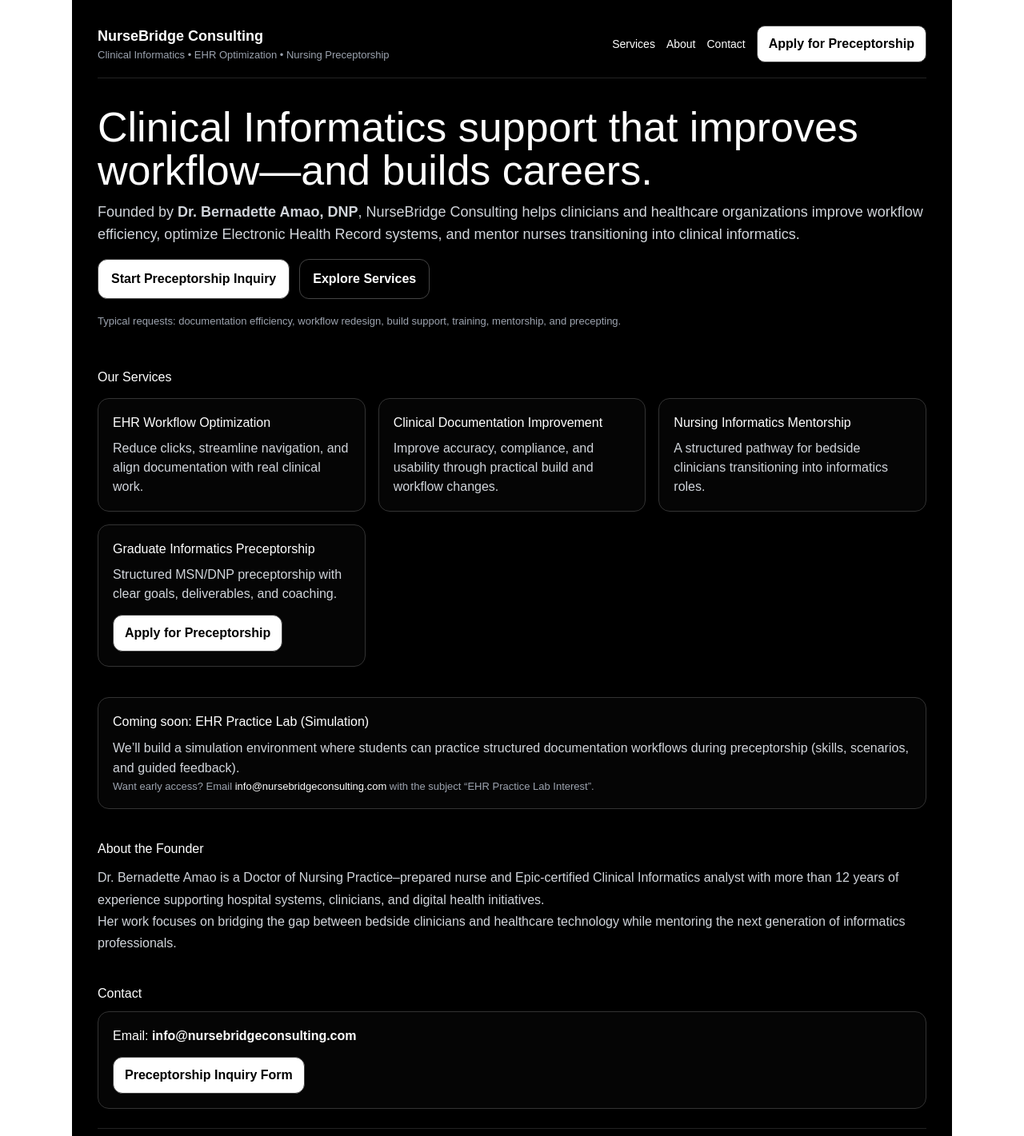
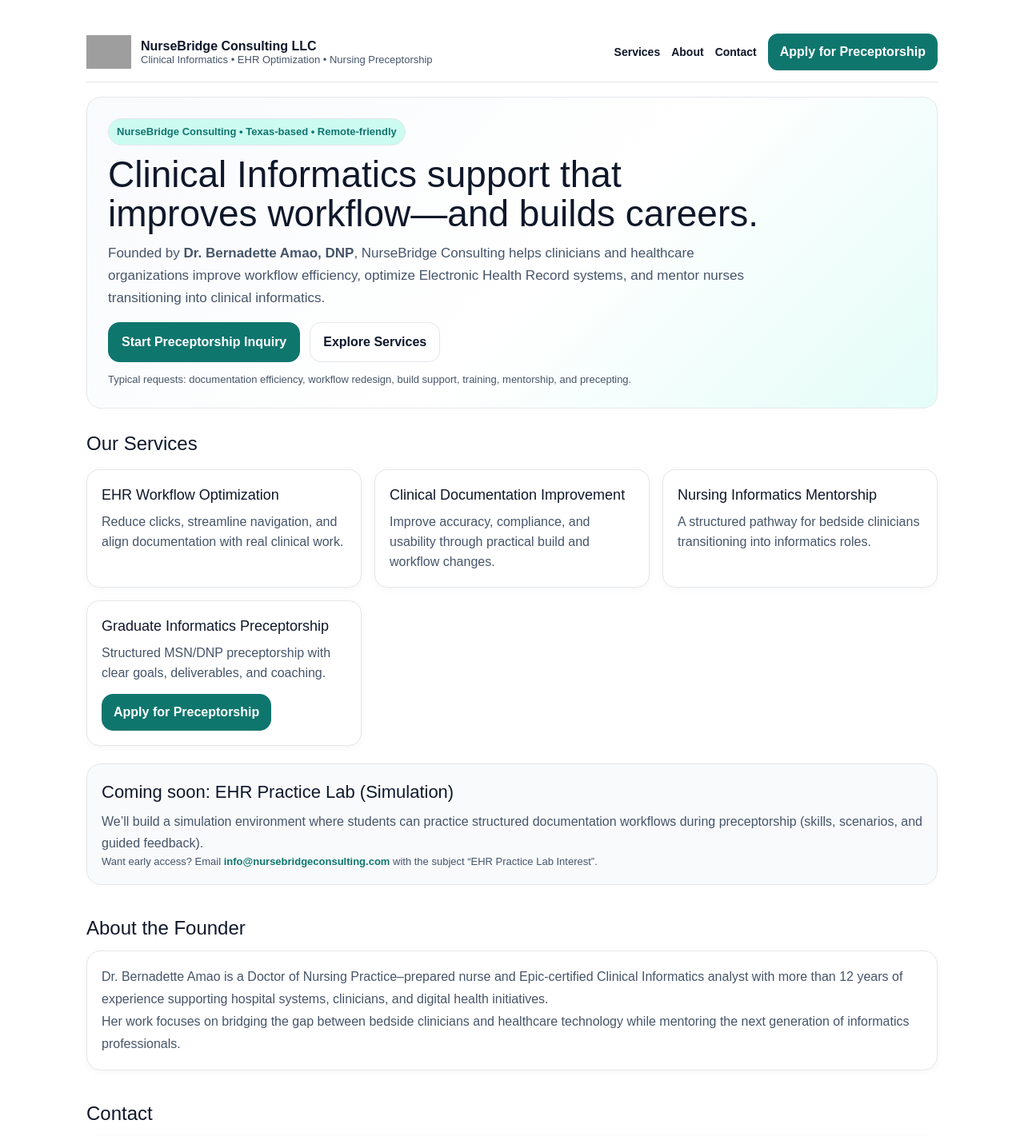
Before and after one commit to bamao33-hub/nursebridge-web, a Next.js app: page / in a window 1280 px wide. Shown: the top 1421 px of the page at 80% size. Built offline with nearby package versions, Linux system fonts and the light colour scheme; grey boxes are pictures that could not be loaded.

Commit message:
Update page.tsx

```diff
--- a/app/page.tsx
+++ b/app/page.tsx
@@ -1,47 +1,76 @@
 import Link from "next/link";
 
 export default function Home() {
+  const teal = "#0f766e"; // teal-700-ish
+  const tealSoft = "#ccfbf1"; // teal-100-ish
+  const ink = "#0f172a"; // slate-900
+  const muted = "#475569"; // slate-600
+  const border = "#e5e7eb"; // gray-200
+  const bg = "#ffffff";
+  const bgSoft = "#f8fafc"; // slate-50
+
   return (
     <main
       style={{
         fontFamily: "Arial, sans-serif",
-        padding: "32px",
-        maxWidth: "1100px",
+        padding: "28px",
+        maxWidth: "1120px",
         margin: "0 auto",
-        color: "white",
-        backgroundColor: "black",
+        color: ink,
+        backgroundColor: bg,
       }}
     >
-      {/* Top Nav */}
+      {/* Top Nav (sticky) */}
       <header
+        style={{
+          position: "sticky",
+          top: 0,
+          zIndex: 20,
+          backgroundColor: bg,
+          borderBottom: `1px solid ${border}`,
+          padding: "14px 0",
+          marginBottom: "18px",
+        }}
+      >
+        <div
           style={{
             display: "flex",
             justifyContent: "space-between",
+            gap: "16px",
             alignItems: "center",
-          gap: "16px",
-          paddingBottom: "18px",
-          borderBottom: "1px solid #222",
-          position: "sticky",
-          top: 0,
-          backgroundColor: "black",
-          zIndex: 10,
+            flexWrap: "wrap",
           }}
         >
-        <div style={{ display: "flex", flexDirection: "column" }}>
-          <span style={{ fontSize: "18px", fontWeight: 700 }}>NurseBridge Consulting</span>
-          <span style={{ color: "#9ca3af", fontSize: "13px" }}>
+          {/* Brand */}
+          <div style={{ display: "flex", alignItems: "center", gap: "12px" }}>
+            {/* Logo (place file in /public/logo.jpg) */}
+            <img
+              src="/logo.jpg"
+              alt="NurseBridge Consulting LLC"
+              style={{
+                height: "42px",
+                width: "auto",
+                display: "block",
+              }}
+            />
+
+            <div style={{ lineHeight: 1.2 }}>
+              <div style={{ fontSize: "16px", fontWeight: 800 }}>NurseBridge Consulting LLC</div>
+              <div style={{ fontSize: "13px", color: muted }}>
                 Clinical Informatics • EHR Optimization • Nursing Preceptorship
-          </span>
+              </div>
+            </div>
           </div>
 
+          {/* Nav */}
           <nav style={{ display: "flex", gap: "14px", alignItems: "center", flexWrap: "wrap" }}>
-          <a href="#services" style={{ color: "white", textDecoration: "none", fontSize: "14px" }}>
+            <a href="#services" style={{ color: ink, textDecoration: "none", fontSize: "14px", fontWeight: 600 }}>
               Services
             </a>
-          <a href="#about" style={{ color: "white", textDecoration: "none", fontSize: "14px" }}>
+            <a href="#about" style={{ color: ink, textDecoration: "none", fontSize: "14px", fontWeight: 600 }}>
               About
             </a>
-          <a href="#contact" style={{ color: "white", textDecoration: "none", fontSize: "14px" }}>
+            <a href="#contact" style={{ color: ink, textDecoration: "none", fontSize: "14px", fontWeight: 600 }}>
               Contact
             </a>
 
@@ -50,29 +79,56 @@ export default function Home() {
               style={{
                 display: "inline-block",
                 padding: "10px 14px",
-              borderRadius: "10px",
-              backgroundColor: "white",
-              color: "black",
-              fontWeight: 700,
+                borderRadius: "12px",
+                backgroundColor: teal,
+                color: "white",
+                fontWeight: 800,
                 textDecoration: "none",
-              border: "1px solid #444",
+                border: `1px solid ${teal}`,
               }}
             >
               Apply for Preceptorship
             </Link>
           </nav>
+        </div>
       </header>
 
       {/* Hero */}
-      <section style={{ paddingTop: "34px", paddingBottom: "22px" }}>
-        <h1 style={{ fontSize: "52px", margin: "0 0 10px 0", lineHeight: 1.05 }}>
+      <section
+        style={{
+          border: `1px solid ${border}`,
+          borderRadius: "18px",
+          padding: "26px",
+          background: `linear-gradient(135deg, ${bgSoft} 0%, ${bg} 55%, ${tealSoft} 140%)`,
+        }}
+      >
+        <div style={{ maxWidth: "820px" }}>
+          <div
+            style={{
+              display: "inline-flex",
+              alignItems: "center",
+              gap: "8px",
+              padding: "6px 10px",
+              borderRadius: "999px",
+              backgroundColor: tealSoft,
+              color: teal,
+              border: `1px solid ${border}`,
+              fontSize: "13px",
+              fontWeight: 700,
+              marginBottom: "12px",
+            }}
+          >
+            NurseBridge Consulting • Texas-based • Remote-friendly
+          </div>
+
+          <h1 style={{ fontSize: "46px", margin: "0 0 10px 0", lineHeight: 1.08 }}>
             Clinical Informatics support that improves workflow—and builds careers.
           </h1>
 
-        <p style={{ fontSize: "18px", lineHeight: 1.6, color: "#d1d5db", marginTop: 0 }}>
-          Founded by <strong>Dr. Bernadette Amao, DNP</strong>, NurseBridge Consulting helps clinicians and
-          healthcare organizations improve workflow efficiency, optimize Electronic Health Record systems,
-          and mentor nurses transitioning into clinical informatics.
+          <p style={{ fontSize: "17px", lineHeight: 1.65, color: muted, margin: 0 }}>
+            Founded by <strong>Dr. Bernadette Amao, DNP</strong>, NurseBridge Consulting helps clinicians and healthcare
+            organizations improve workflow efficiency, optimize Electronic Health Record systems, and mentor nurses
+            transitioning into clinical informatics.
           </p>
 
           <div style={{ display: "flex", gap: "12px", flexWrap: "wrap", marginTop: "16px" }}>
@@ -81,12 +137,12 @@ export default function Home() {
               style={{
                 display: "inline-block",
                 padding: "12px 16px",
-              borderRadius: "12px",
-              backgroundColor: "white",
-              color: "black",
-              fontWeight: 800,
+                borderRadius: "14px",
+                backgroundColor: teal,
+                color: "white",
+                fontWeight: 900,
                 textDecoration: "none",
-              border: "1px solid #444",
+                border: `1px solid ${teal}`,
               }}
             >
               Start Preceptorship Inquiry
@@ -97,26 +153,28 @@ export default function Home() {
               style={{
                 display: "inline-block",
                 padding: "12px 16px",
-              borderRadius: "12px",
-              backgroundColor: "black",
-              color: "white",
-              fontWeight: 700,
+                borderRadius: "14px",
+                backgroundColor: "white",
+                color: ink,
+                fontWeight: 800,
                 textDecoration: "none",
-              border: "1px solid #444",
+                border: `1px solid ${border}`,
               }}
             >
               Explore Services
             </a>
           </div>
 
-        <div style={{ marginTop: "18px", color: "#9ca3af", fontSize: "13px" }}>
-          Typical requests: documentation efficiency, workflow redesign, build support, training, mentorship, and precepting.
+          <div style={{ marginTop: "12px", color: muted, fontSize: "13px" }}>
+            Typical requests: documentation efficiency, workflow redesign, build support, training, mentorship, and
+            precepting.
+          </div>
         </div>
       </section>
 
       {/* Services */}
-      <section id="services" style={{ paddingTop: "26px", paddingBottom: "12px" }}>
-        <h2 style={{ marginTop: 0, marginBottom: "14px" }}>Our Services</h2>
+      <section id="services" style={{ scrollMarginTop: "90px", paddingTop: "26px", paddingBottom: "10px" }}>
+        <h2 style={{ marginTop: 0, marginBottom: "14px", fontSize: "24px" }}>Our Services</h2>
 
         <div
           style={{
@@ -147,14 +205,15 @@ export default function Home() {
             <div
               key={s.title}
               style={{
-                border: "1px solid #333",
+                border: `1px solid ${border}`,
                 padding: "18px",
-                borderRadius: "14px",
-                backgroundColor: "#050505",
+                borderRadius: "16px",
+                backgroundColor: "white",
+                boxShadow: "0 2px 10px rgba(15, 23, 42, 0.04)",
               }}
             >
-              <h3 style={{ marginTop: 0, marginBottom: "8px" }}>{s.title}</h3>
-              <p style={{ marginTop: 0, marginBottom: s.cta ? "14px" : 0, color: "#d1d5db", lineHeight: 1.5 }}>
+              <h3 style={{ marginTop: 0, marginBottom: "8px", fontSize: "18px" }}>{s.title}</h3>
+              <p style={{ marginTop: 0, marginBottom: s.cta ? "14px" : 0, color: muted, lineHeight: 1.55 }}>
                 {s.desc}
               </p>
 
@@ -164,12 +223,12 @@ export default function Home() {
                   style={{
                     display: "inline-block",
                     padding: "10px 14px",
-                    borderRadius: "12px",
-                    backgroundColor: "white",
-                    color: "black",
-                    fontWeight: 800,
+                    borderRadius: "14px",
+                    backgroundColor: teal,
+                    color: "white",
+                    fontWeight: 900,
                     textDecoration: "none",
-                    border: "1px solid #444",
+                    border: `1px solid ${teal}`,
                   }}
                 >
                   Apply for Preceptorship
@@ -181,23 +240,28 @@ export default function Home() {
       </section>
 
       {/* Coming Soon: EHR Practice Lab */}
-      <section style={{ paddingTop: "26px", paddingBottom: "12px" }}>
+      <section style={{ paddingTop: "12px", paddingBottom: "10px" }}>
         <div
           style={{
-            border: "1px solid #333",
-            borderRadius: "14px",
+            border: `1px solid ${border}`,
+            borderRadius: "18px",
             padding: "18px",
-            backgroundColor: "#050505",
+            backgroundColor: bgSoft,
           }}
         >
-          <h2 style={{ marginTop: 0, marginBottom: "8px" }}>Coming soon: EHR Practice Lab (Simulation)</h2>
-          <p style={{ marginTop: 0, color: "#d1d5db", lineHeight: 1.6 }}>
+          <h2 style={{ marginTop: 0, marginBottom: "8px", fontSize: "22px" }}>
+            Coming soon: EHR Practice Lab (Simulation)
+          </h2>
+          <p style={{ marginTop: 0, color: muted, lineHeight: 1.65 }}>
             We’ll build a simulation environment where students can practice structured documentation workflows during
             preceptorship (skills, scenarios, and guided feedback).
           </p>
-          <p style={{ marginTop: 0, color: "#9ca3af", fontSize: "13px" }}>
+          <p style={{ marginTop: 0, color: muted, fontSize: "13px" }}>
             Want early access? Email{" "}
-            <a style={{ color: "white" }} href="mailto:info@nursebridgeconsulting.com?subject=EHR%20Practice%20Lab%20Interest">
+            <a
+              style={{ color: teal, fontWeight: 800, textDecoration: "none" }}
+              href="mailto:info@nursebridgeconsulting.com?subject=EHR%20Practice%20Lab%20Interest"
+            >
               info@nursebridgeconsulting.com
             </a>{" "}
             with the subject “EHR Practice Lab Interest”.
@@ -206,34 +270,51 @@ export default function Home() {
       </section>
 
       {/* About */}
-      <section id="about" style={{ paddingTop: "26px", paddingBottom: "12px" }}>
-        <h2 style={{ marginTop: 0, marginBottom: "10px" }}>About the Founder</h2>
+      <section id="about" style={{ scrollMarginTop: "90px", paddingTop: "26px", paddingBottom: "10px" }}>
+        <h2 style={{ marginTop: 0, marginBottom: "10px", fontSize: "24px" }}>About the Founder</h2>
 
-        <p style={{ fontSize: "16px", lineHeight: 1.7, color: "#d1d5db", marginTop: 0 }}>
+        <div
+          style={{
+            border: `1px solid ${border}`,
+            borderRadius: "18px",
+            padding: "18px",
+            backgroundColor: "white",
+            boxShadow: "0 2px 10px rgba(15, 23, 42, 0.04)",
+          }}
+        >
+          <p style={{ fontSize: "16px", lineHeight: 1.75, color: muted, marginTop: 0 }}>
             Dr. Bernadette Amao is a Doctor of Nursing Practice–prepared nurse and Epic-certified Clinical Informatics
-          analyst with more than 12 years of experience supporting hospital systems, clinicians, and digital health initiatives.
+            analyst with more than 12 years of experience supporting hospital systems, clinicians, and digital health
+            initiatives.
           </p>
 
-        <p style={{ fontSize: "16px", lineHeight: 1.7, color: "#d1d5db", marginTop: 0 }}>
-          Her work focuses on bridging the gap between bedside clinicians and healthcare technology while mentoring the next
-          generation of informatics professionals.
+          <p style={{ fontSize: "16px", lineHeight: 1.75, color: muted, marginTop: 0, marginBottom: 0 }}>
+            Her work focuses on bridging the gap between bedside clinicians and healthcare technology while mentoring the
+            next generation of informatics professionals.
           </p>
+        </div>
       </section>
 
       {/* Contact */}
-      <section id="contact" style={{ paddingTop: "26px", paddingBottom: "24px" }}>
-        <h2 style={{ marginTop: 0, marginBottom: "10px" }}>Contact</h2>
+      <section id="contact" style={{ scrollMarginTop: "90px", paddingTop: "26px", paddingBottom: "22px" }}>
+        <h2 style={{ marginTop: 0, marginBottom: "10px", fontSize: "24px" }}>Contact</h2>
 
         <div
           style={{
-            border: "1px solid #333",
-            borderRadius: "14px",
+            border: `1px solid ${border}`,
+            borderRadius: "18px",
             padding: "18px",
-            backgroundColor: "#050505",
+            backgroundColor: "white",
+            boxShadow: "0 2px 10px rgba(15, 23, 42, 0.04)",
           }}
         >
-          <p style={{ margin: 0, fontSize: "16px" }}>
-            Email: <strong>info@nursebridgeconsulting.com</strong>
+          <p style={{ margin: 0, fontSize: "16px", color: muted }}>
+            Email:{" "}
+            <strong style={{ color: ink }}>
+              <a style={{ color: ink, textDecoration: "none" }} href="mailto:info@nursebridgeconsulting.com">
+                info@nursebridgeconsulting.com
+              </a>
+            </strong>
           </p>
 
           <div style={{ marginTop: "14px" }}>
@@ -242,12 +323,12 @@ export default function Home() {
               style={{
                 display: "inline-block",
                 padding: "10px 14px",
-                borderRadius: "12px",
-                backgroundColor: "white",
-                color: "black",
-                fontWeight: 800,
+                borderRadius: "14px",
+                backgroundColor: teal,
+                color: "white",
+                fontWeight: 900,
                 textDecoration: "none",
-                border: "1px solid #444",
+                border: `1px solid ${teal}`,
               }}
             >
               Preceptorship Inquiry Form
@@ -256,8 +337,8 @@ export default function Home() {
         </div>
       </section>
 
-      <footer style={{ borderTop: "1px solid #222", paddingTop: "18px", color: "#9ca3af", fontSize: "13px" }}>
-        © 2026 NurseBridge Consulting
+      <footer style={{ borderTop: `1px solid ${border}`, paddingTop: "16px", color: muted, fontSize: "13px" }}>
+        © 2026 NurseBridge Consulting LLC
       </footer>
     </main>
   );
```
Lines whose indentation alone changed are shown as unchanged.
